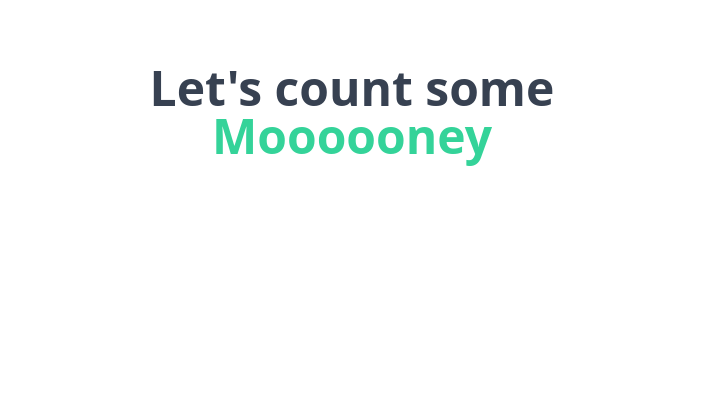
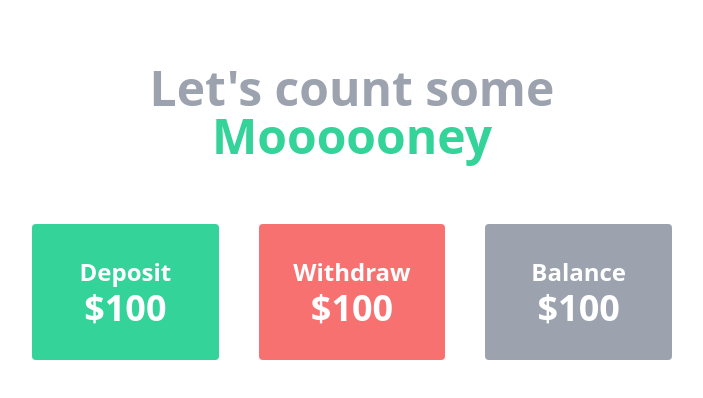
Before and after one commit to Abid-Hasan/ph-baap-er-bank, a plain HTML site: page account.html in a window 1280 px wide. Shown: the whole page, without its empty margins (288-991 px from the left). Drawn offline with nearby package versions, Linux system fonts and the light colour scheme.

Commit message:
display section done

```diff
--- a/account.html
+++ b/account.html
@@ -11,11 +11,24 @@
 </head>
 
 <body>
-    <main class="w-1/2 mx-auto mt-16 text-center">
-        <h1 class="text-5xl font-semibold text-gray-700">
+    <main class="lg:w-1/2 mx-auto mt-16 text-center">
+        <h1 class="text-5xl font-semibold text-gray-400">
             Let's count some <span class="text-green-400">Moooooney</span>
         </h1>
-
+        <section class="grid grid-cols-3 gap-10 mt-16">
+            <div class="bg-green-400 text-white p-8 rounded">
+                <h3 class="text-2xl font-semibold">Deposit</h3>
+                <h3 class="text-4xl font-bold">$<span id="deposit-display">100</span></h3>
+            </div>
+            <div class="bg-red-400 text-white p-8 rounded">
+                <h3 class="text-2xl font-semibold">Withdraw</h3>
+                <h3 class="text-4xl font-bold">$<span id="withdraw-display">100</span></h3>
+            </div>
+            <div class="bg-gray-400 text-white p-8 rounded">
+                <h3 class="text-2xl font-semibold">Balance</h3>
+                <h3 class="text-4xl font-bold">$<span id="balance-display">100</span></h3>
+            </div>
+        </section>
     </main>
 
     <script src="scripts/script.js"></script>
```
